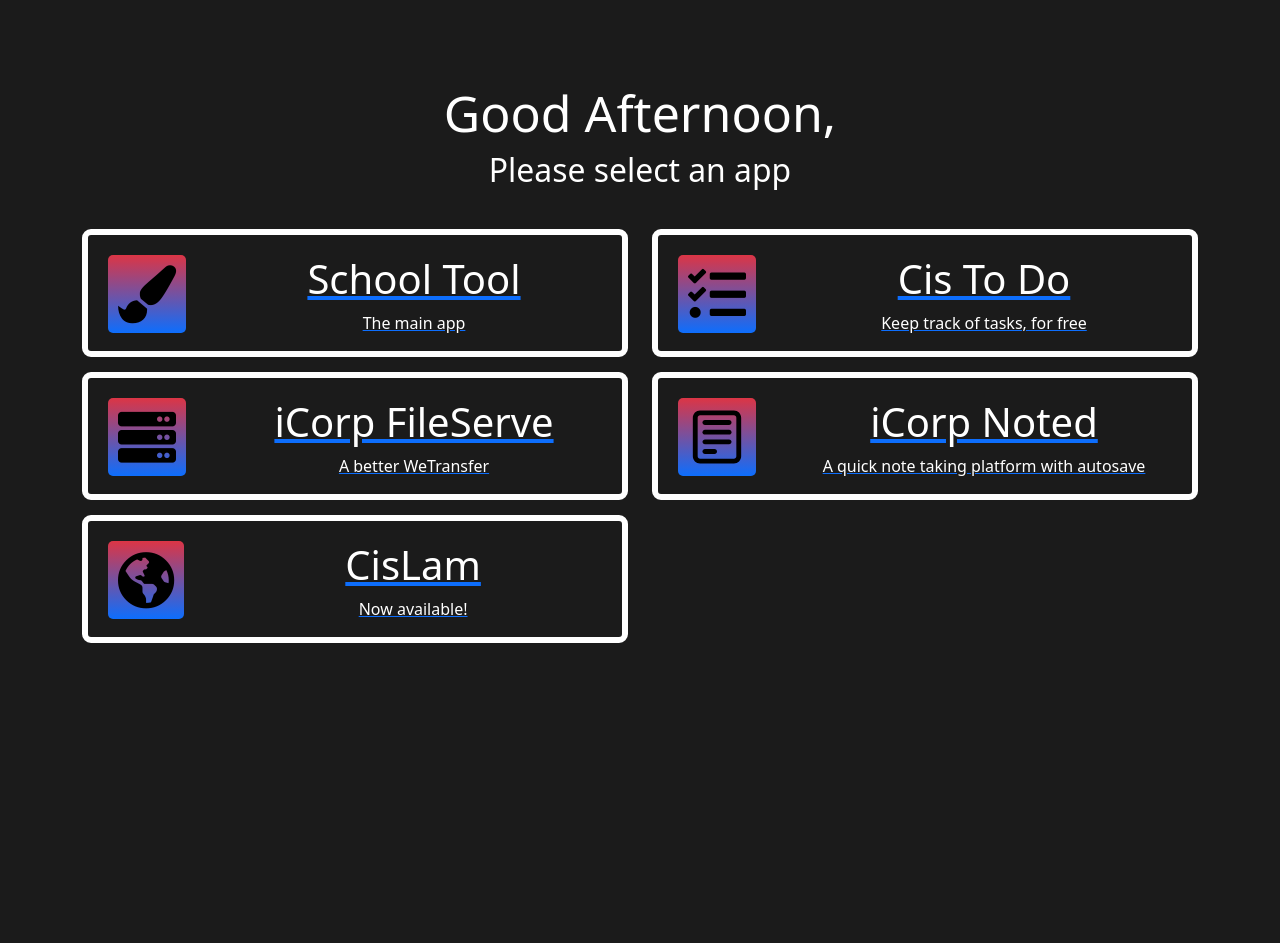
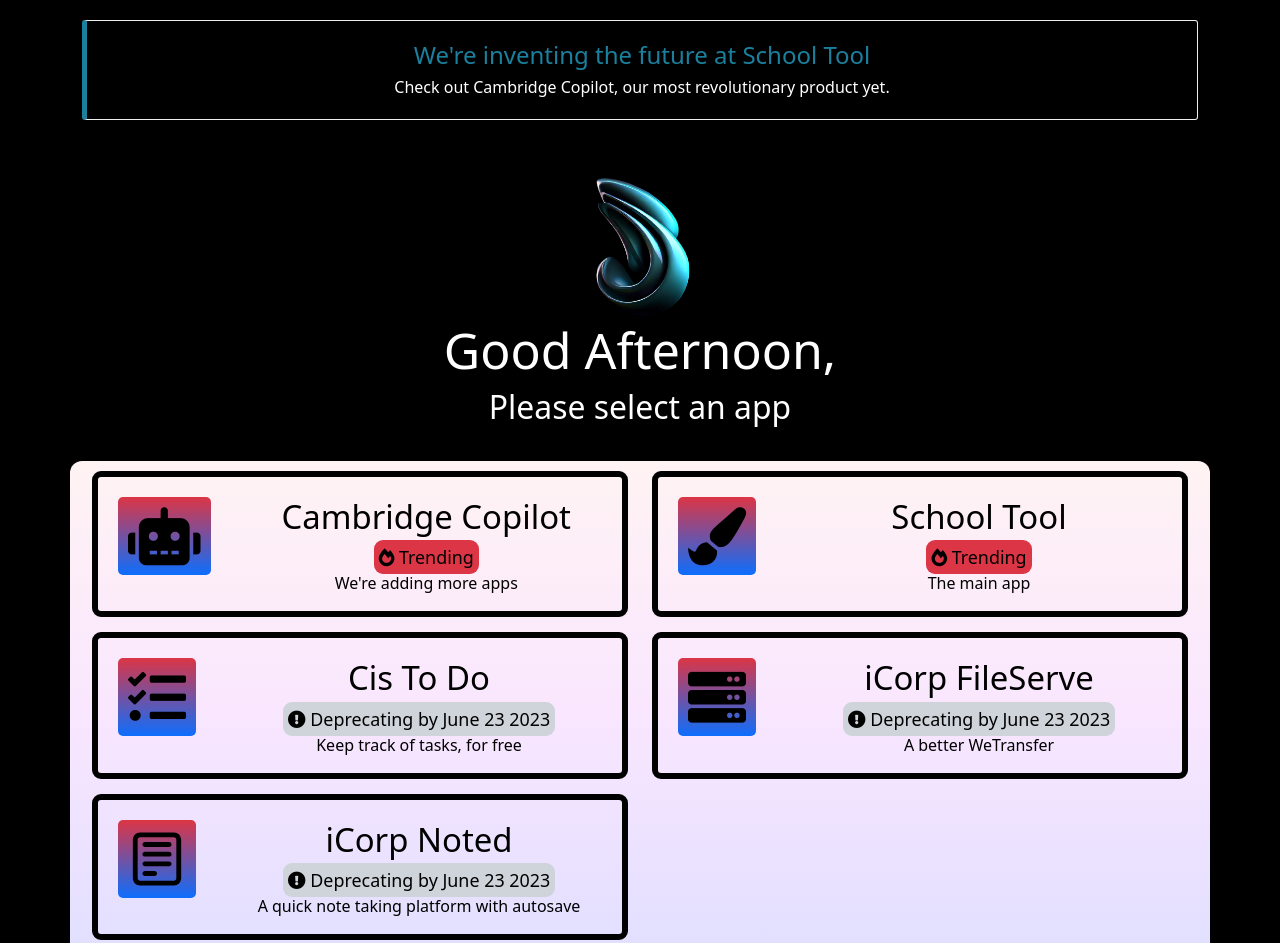
Before and after one commit to IyaadDev/Schooltool, a plain HTML site: page index.html in a window 1280 px wide. Shown: the top 943 px of the page. Before the commit the page ends 800 px from the top, so only its background shows below. Drawn offline with nearby package versions, Linux system fonts and the light colour scheme.

Commit message:
Redesigned the layout

```diff
--- /dev/null
+++ b/assets/css/Bootstrap-Callout-Info.css
@@ -0,0 +1,31 @@
+.bs-callout {
+  padding: 20px;
+  margin: 20px 0;
+  border: 1px solid #eee;
+  border-left-width: 5px;
+  border-style: solid;
+  border-radius: 3px;
+  border-top-width: 1px;
+  border-top-color: #EEEEEE;
+  border-bottom-width: 1px;
+  border-bottom-color: #EEEEEE;
+  border-right-width: 1px;
+  border-right-color: #EEEEEE;
+}
+
+.bs-callout h4 {
+  margin-top: 0;
+  margin-bottom: 5px;
+}
+
+.bs-callout p:last-child {
+  margin-bottom: 0;
+}
+
+.bs-callout-info {
+  border-left-color: #1B809E;
+}
+
+.bs-callout-info h4 {
+  color: #1b809e;
+}
--- a/assets/css/styles.css
+++ b/assets/css/styles.css
@@ -1,29 +1,29 @@
 .box {
-  color: white;
+  color: black;
   background-color: inherit;
-  border-color: white;
+  border-color: black;
 }
 
 .box:hover {
-  color: black;
-  background-color: white;
+  color: white;
+  background-color: black;
   animation: moved ease-in-out 0.5s backwards;
 }
 
 @keyframes moved {
   0% {
-    color: white;
+    color: black;
     background-color: inherit;
   }
   100% {
-    color: black;
-    background-color: white;
+    color: white;
+    background-color: black;
     border-color: white;
   }
 }
 
 .day-message {
-  margin-top: 6.5%;
+  margin-top: 0px;
   font-size: 50px;
   animation: fadeIn ease-in-out 3.5s backwards;
 }
@@ -64,3 +64,11 @@ a:hover {
     border-color: white;
   }
 }
+
+body {
+  text-decoration: none!important;
+}
+
+a {
+  text-decoration: none!important;
+}
--- a/index.html
+++ b/index.html
@@ -1,27 +1,39 @@
 <!DOCTYPE html>
-<html lang="en">
+<html lang="en" style="color: rgb(255,255,255);">
 
 <head>
     <meta charset="utf-8">
     <meta name="viewport" content="width=device-width, initial-scale=1.0, shrink-to-fit=no">
     <title>School Tool</title>
+    <meta name="theme-color" content="#000000">
+    <link rel="canonical" href="https://schooltool.io/">
+    <meta property="og:url" content="https://schooltool.io/">
+    <meta name="description" content="A revolutionary product, multiple services infused in 1, we're inventing the future">
+    <meta name="twitter:title" content="School Tool">
+    <meta name="twitter:image" content="https://schooltool.io/assets/img/ofxsct.png">
+    <meta property="og:image" content="https://schooltool.io/assets/img/ofxsct.png">
+    <meta name="twitter:card" content="summary">
     <meta name="twitter:description" content="The One and only schooltool.cf">
-    <meta name="twitter:card" content="summary">
-    <meta property="og:image" content="assets/img/ofxsct.png?h=04d399b4b0d790b5f72fd4ad1b5b1b27">
-    <meta name="description" content="The One And Only Schooltool.cf">
-    <meta name="twitter:image" content="assets/img/ofxsct.png?h=04d399b4b0d790b5f72fd4ad1b5b1b27">
-    <meta name="twitter:title" content="School Tool">
     <link rel="icon" type="image/png" sizes="376x354" href="assets/img/ofxsct.png?h=04d399b4b0d790b5f72fd4ad1b5b1b27">
     <link rel="icon" type="image/png" sizes="376x354" href="assets/img/ofxsct.png?h=04d399b4b0d790b5f72fd4ad1b5b1b27">
     <link rel="icon" type="image/png" sizes="376x354" href="assets/img/ofxsct.png?h=04d399b4b0d790b5f72fd4ad1b5b1b27">
     <link rel="icon" type="image/png" sizes="376x354" href="assets/img/ofxsct.png?h=04d399b4b0d790b5f72fd4ad1b5b1b27">
     <link rel="icon" type="image/png" sizes="376x354" href="assets/img/ofxsct.png?h=04d399b4b0d790b5f72fd4ad1b5b1b27">
     <link rel="stylesheet" href="assets/bootstrap/css/bootstrap.min.css?h=3f30c2c47d7d23c7a994db0c862d45a5">
-    <link rel="stylesheet" href="assets/fonts/fontawesome-all.min.css?h=c6d4f54ff5f7e221a70cdd46daa396b3">
-    <link rel="stylesheet" href="assets/css/styles.css?h=31b745bc93af751e0ef97ad3258d6d97">
+    <link rel="manifest" href="manifest.json?h=c82c70a094f6f01fcccde0d9468358f6">
+    <link rel="stylesheet" href="assets/fonts/fontawesome-all.min.css?h=bb270fba1988038f5680f75b7475565e">
+    <link rel="stylesheet" href="assets/css/Bootstrap-Callout-Info.css?h=15b43fafd5928244e49dc20add914164">
+    <link rel="stylesheet" href="assets/css/styles.css?h=76b61872153c1e0a54c88b94624cd19f">
 </head>
 
-<body class="text-center" style="background: rgb(27,27,27);color: rgb(255,255,255);"><script src="https://ajax.googleapis.com/ajax/libs/jquery/2.1.1/jquery.min.js"></script>
+<body class="text-center" style="background: rgb(0,0,0);color: rgb(255,255,255);">
+    <div class="container">
+        <div>
+            <!-- Start: Bootstrap Callout Info -->
+            <div class="bs-callout bs-callout-info">
+                <h4>We're inventing the future at School Tool</h4>
+                <p>Check out Cambridge Copilot, our most revolutionary product yet.</p>
+            </div><!-- End: Bootstrap Callout Info --><img src="assets/img/final_transparent.webp?h=c325305d03b8625a0f7714a074ea35bb" style="width: auto;height: 150px;margin-top: 30px;"><script src="https://ajax.googleapis.com/ajax/libs/jquery/2.1.1/jquery.min.js"></script>
 <h3 class="day-message"></h3><script>$(document).ready(function() {
   function dateTime() {
     var ndate = new Date();
@@ -39,23 +51,28 @@ Number.prototype.leadingZeroes = function(len) {
   return (new Array(len).fill('0', 0).join('') + this).slice(-Math.abs(len));
 }</script>
             <h1 style="font-size: 31.88px;margin-bottom: 3.125%;">Please select an app</h1>
-    <div class="container">
-        <div class="row">
+            <div class="row" style="padding: 10px;background: linear-gradient(#fff3f3, #f9e6ff 51%, #e0dfff 100%);color: rgb(0,0,0)!important;border-radius: 12px;">
+                <div class="col-md-6" style="margin-bottom: 15px;"><a href="https://copilot.schooltool.io" target="_blank">
+                        <div style="border-width: 6.4px;border-style: solid;border-radius: 9px;height: 100%;" class="box"><i class="fas fa-robot float-start" style="font-size: 58px;background: linear-gradient(var(--bs-red), var(--bs-blue));padding: 10px;border-radius: 5px;color: rgb(0,0,0);margin: 20px;"></i>
+                            <h1 style="margin-top: 20px;font-size: 32.9px;">Cambridge Copilot</h1><span style="margin: 15px;padding: 5px;font-size: 17.9px;background: var(--bs-red);color: rgb(0,0,0);border-radius: 9px;"><i class="fas fa-fire-alt"></i>&nbsp;Trending</span>
+                            <p>We're adding more apps</p>
+                        </div>
+                    </a></div>
                 <div class="col-md-6" style="margin-bottom: 15px;"><a href="https://launcher.schooltool.cf" target="_blank">
                         <div style="border-width: 6.4px;border-style: solid;border-radius: 9px;height: 100%;" class="box clean"><i class="fas fa-paint-brush float-start" style="font-size: 58px;background: linear-gradient(var(--bs-red), var(--bs-blue));padding: 10px;border-radius: 5px;color: rgb(0,0,0);margin: 20px;"></i>
-                        <h1 style="margin-top: 20px;" class="clean">School Tool</h1>
+                            <h1 style="margin-top: 20px;font-size: 32.9px;" class="clean">School Tool</h1><span style="margin: 15px;padding: 5px;font-size: 17.9px;background: var(--bs-red);color: rgb(0,0,0);border-radius: 9px;"><i class="fas fa-fire-alt"></i>&nbsp;Trending</span>
                             <p>The main app</p>
                         </div>
                     </a></div>
                 <div class="col-md-6" style="margin-bottom: 15px;"><a href="https://to-do.schooltool.cf" target="_blank">
                         <div style="border-width: 6.4px;border-style: solid;border-radius: 9px;height: 100%;" class="box"><i class="fas fa-tasks float-start" style="font-size: 58px;background: linear-gradient(var(--bs-red), var(--bs-blue));padding: 10px;border-radius: 5px;color: rgb(0,0,0);margin: 20px;"></i>
-                        <h1 style="margin-top: 20px;">Cis To Do</h1>
+                            <h1 style="margin-top: 20px;font-size: 32.9px;">Cis To Do</h1><span style="margin: 15px;padding: 5px;font-size: 17.9px;background: var(--bs-gray-400);color: rgb(0,0,0);border-radius: 9px;"><i class="fas fa-exclamation-circle"></i>&nbsp;Deprecating by June 23 2023</span>
                             <p>Keep track of tasks, for free</p>
                         </div>
                     </a></div>
                 <div class="col-md-6" style="margin-bottom: 15px;"><a href="https://fileserve.schooltool.cf" target="_blank">
                         <div style="border-width: 6.4px;border-style: solid;border-radius: 9px;height: 100%;" class="box"><i class="fas fa-server float-start" style="font-size: 58px;background: linear-gradient(var(--bs-red), var(--bs-blue));padding: 10px;border-radius: 5px;color: rgb(0,0,0);margin: 20px;"></i>
-                        <h1 style="margin-top: 20px;">iCorp FileServe</h1>
+                            <h1 style="margin-top: 20px;font-size: 32.9px;">iCorp FileServe</h1><span style="margin: 15px;padding: 5px;font-size: 17.9px;background: var(--bs-gray-400);color: rgb(0,0,0);border-radius: 9px;"><i class="fas fa-exclamation-circle"></i>&nbsp;Deprecating by June 23 2023</span>
                             <p>A better WeTransfer</p>
                         </div>
                     </a></div>
@@ -67,16 +84,11 @@ Number.prototype.leadingZeroes = function(len) {
                                 <path d="M6 18C6 17.4477 6.44772 17 7 17H11C11.5523 17 12 17.4477 12 18C12 18.5523 11.5523 19 11 19H7C6.44772 19 6 18.5523 6 18Z" fill="currentColor"></path>
                                 <path fill-rule="evenodd" clip-rule="evenodd" d="M2 4C2 2.34315 3.34315 1 5 1H19C20.6569 1 22 2.34315 22 4V20C22 21.6569 20.6569 23 19 23H5C3.34315 23 2 21.6569 2 20V4ZM5 3H19C19.5523 3 20 3.44771 20 4V20C20 20.5523 19.5523 21 19 21H5C4.44772 21 4 20.5523 4 20V4C4 3.44772 4.44771 3 5 3Z" fill="currentColor"></path>
                             </svg>
-                        <h1 style="margin-top: 20px;">iCorp Noted</h1>
+                            <h1 style="margin-top: 20px;font-size: 32.9px;">iCorp Noted</h1><span style="margin: 15px;padding: 5px;font-size: 17.9px;background: var(--bs-gray-400);color: rgb(0,0,0);border-radius: 9px;"><i class="fas fa-exclamation-circle"></i>&nbsp;Deprecating by June 23 2023</span>
                             <p>A quick note taking platform with autosave</p>
                         </div>
                     </a></div>
-            <div class="col-md-6" style="margin-bottom: 15px;"><a href="https://cislam.schooltool.cf">
-                    <div style="border-width: 6.4px;border-style: solid;border-radius: 9px;height: 100%;" class="box"><i class="fas fa-globe-americas float-start" style="font-size: 58px;background: linear-gradient(var(--bs-red), var(--bs-blue));padding: 10px;border-radius: 5px;color: rgb(0,0,0);margin: 20px;"></i>
-                        <h1 style="margin-top: 20px;">CisLam</h1>
-                        <p>Now available!</p>
             </div>
-                </a></div>
         </div>
     </div>
     <script src="assets/bootstrap/js/bootstrap.min.js?h=79ff9637b74326c362fb6f7f5801a7ba"></script>
--- a/sitemap.xml
+++ b/sitemap.xml
@@ -1,6 +1,6 @@
 <?xml version="1.0" encoding="UTF-8"?>
 <urlset xmlns="http://www.sitemaps.org/schemas/sitemap/0.9" xmlns:xsi="http://www.w3.org/2001/XMLSchema-instance" xsi:schemaLocation="http://www.sitemaps.org/schemas/sitemap/0.9 http://www.sitemaps.org/schemas/sitemap/0.9/sitemap.xsd">
     <url>
-        <loc>/</loc>
+        <loc>https://schooltool.io/</loc>
     </url>
 </urlset>
```
Also changed, not shown: assets/img/final_transparent.webp (added), manifest.json (added). Lines whose indentation alone changed are shown as unchanged.
